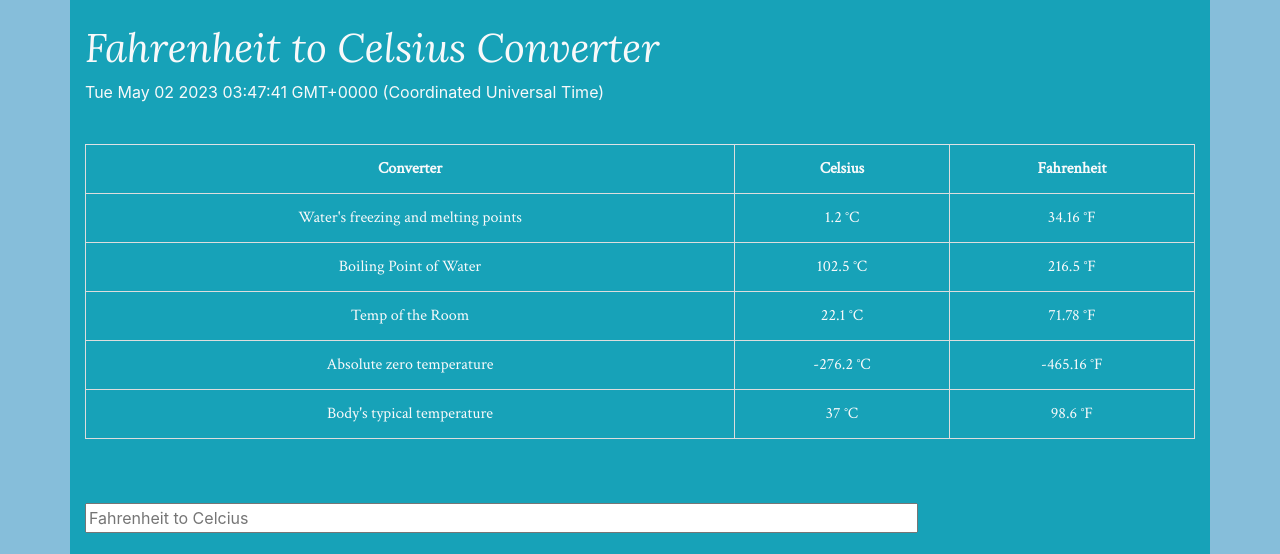
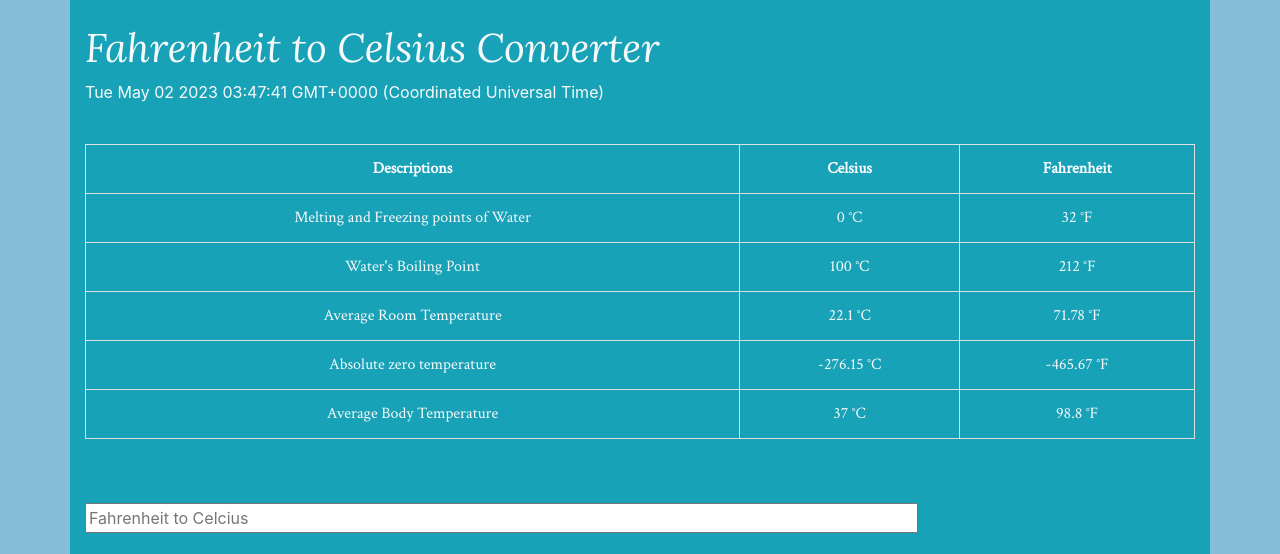
Before and after one commit to isnne/Q4-activities, a plain HTML site: page AN_ICT9R_Q4SW2_Kim.html in a window 1280 px wide. Shown: the top 554 px of the page. Drawn offline with nearby package versions, Linux system fonts and the light colour scheme.

Commit message:
Update AN_ICT9R_Q4SW2_Kim.html

```diff
--- a/AN_ICT9R_Q4SW2_Kim.html
+++ b/AN_ICT9R_Q4SW2_Kim.html
@@ -57,39 +57,39 @@ th,td {
 
    <table class="table">
       <tr class="text-light">
-        <th class="text-light">Converter</th>
+        <th class="text-light">Descriptions</th>
         <th class="text-light">Celsius</th>
         <th class="text-light">Fahrenheit</th>
       </tr>
 
       <tr class="text-light">
-        <td class="text-light">Water's freezing and melting points</th>
-        <td class="text-light">1.2 °C</td>
-        <td class="text-light">34.16 °F</td>
+        <td class="text-light">Melting and Freezing points of Water</th>
+        <td class="text-light">0 °C</td>
+        <td class="text-light">32 °F</td>
       </tr>
 
       <tr class="text-light">
-        <td class="text-light">Boiling Point of Water</th>
-        <td class="text-light">102.5 °C</td>
-        <td class="text-light">216.5 °F</td>
+        <td class="text-light">Water's Boiling Point</th>
+        <td class="text-light">100 °C</td>
+        <td class="text-light">212 °F</td>
       </tr>
 
       <tr class="text-light">
-        <td class="text-light">Temp of the Room</th>
+        <td class="text-light">Average Room Temperature </th>
         <td class="text-light">22.1 °C</td>
         <td class="text-light">71.78 °F</td>
       </tr>
 
       <tr class="text-light">
         <td class="text-light">Absolute zero temperature</th>
-        <td class="text-light">-276.2 °C</td>
-        <td class="text-light">-465.16 °F</td>
+        <td class="text-light">-276.15 °C</td>
+        <td class="text-light">-465.67 °F</td>
       </tr>
 
       <tr class="text-light">
-        <td class="text-light">Body's typical temperature</th>
+        <td class="text-light">Average Body Temperature</th>
         <td class="text-light">37 °C</td>
-        <td class="text-light">98.6 °F</td>
+        <td class="text-light">98.8 °F</td>
       </tr>
 
     </table>
```
